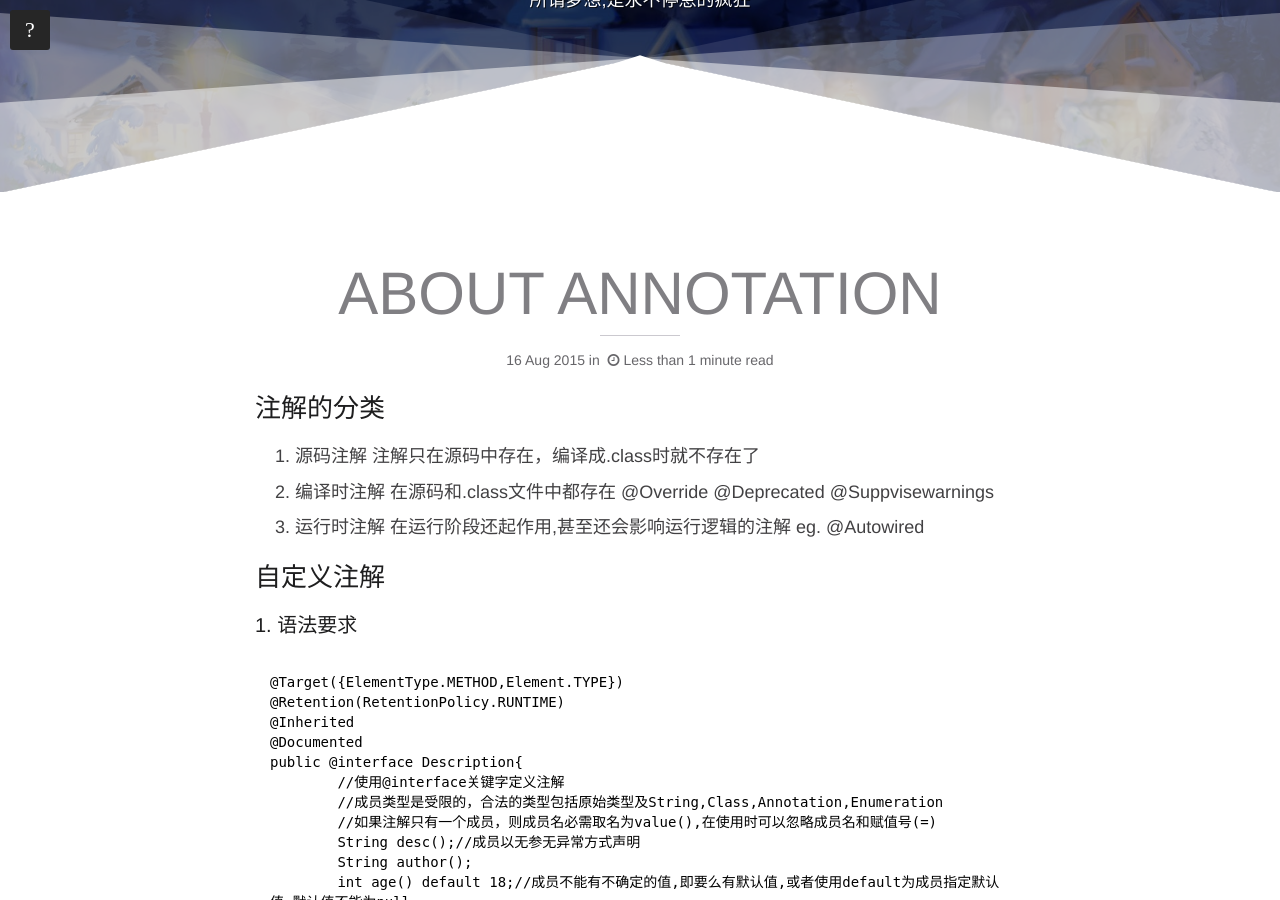
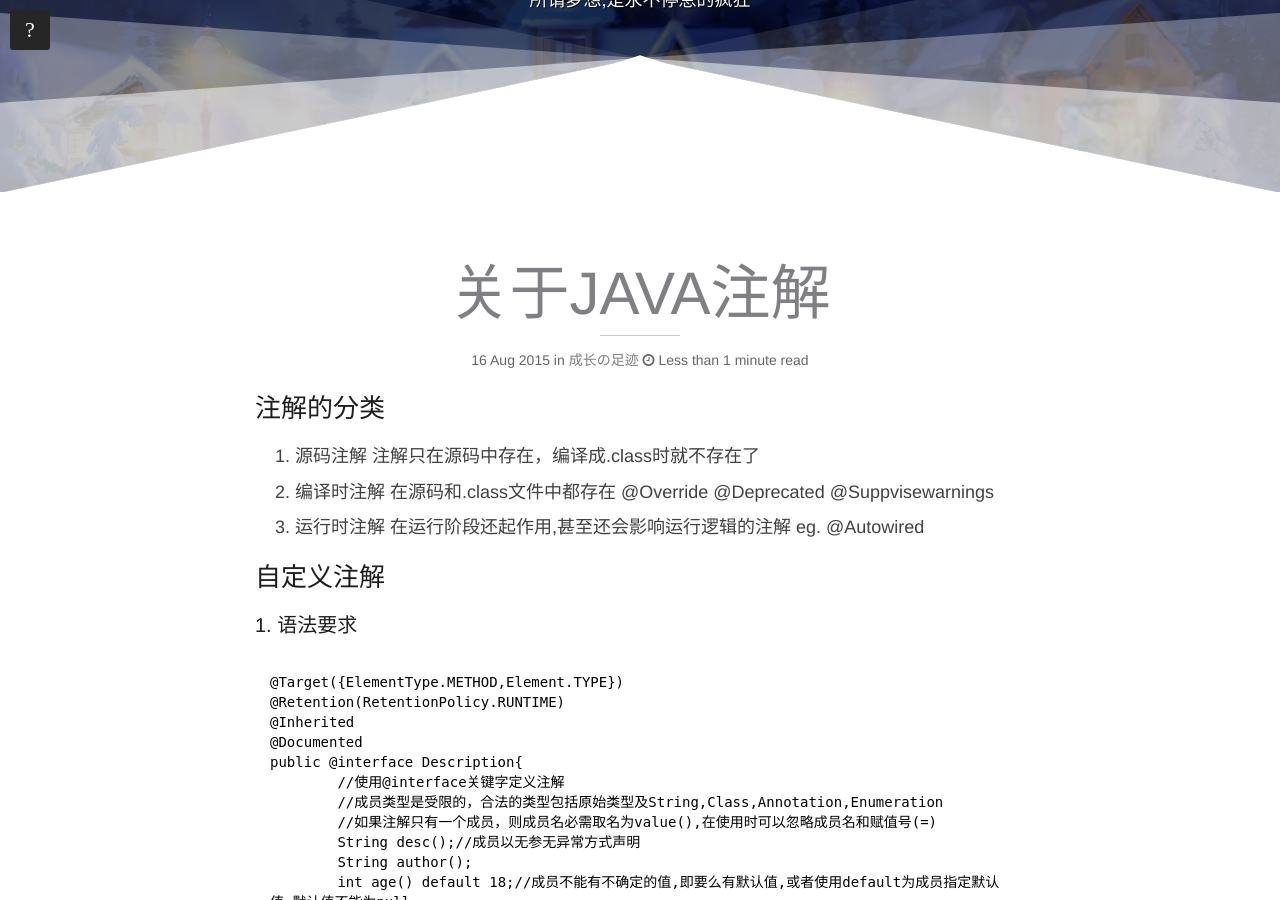
Before and after one commit to SaddestMoon/SaddestMoon.github.io, a Jekyll site: the page built from index.html, in a window 1280 px wide and 900 px high, scrolled down 348 px. Built offline with Jekyll 4.4.1, drawn with Linux system fonts in a browser that asks for light colours; nearby versions of some CDN libraries; some web fonts are replaced; the list of posts is cut into pages by our own code; comment, search, counter and statistics services are not loaded; a style sheet for code colours, icons or effects is not loaded.

Commit message:
笔记-注解

```diff
--- a/_posts/2015-08-16-about-annotation.md
+++ b/_posts/2015-08-16-about-annotation.md
@@ -1,3 +1,14 @@
+---
+layout: post
+title: 关于Java注解
+description: "笨就要多读书"
+category: 成长の足迹
+tags: [笔记 , 代码狗 ,Java]
+imagefeature:
+comments: true
+share: true
+---
+
 ## 注解的分类 ##
 
 1. 源码注解
```
